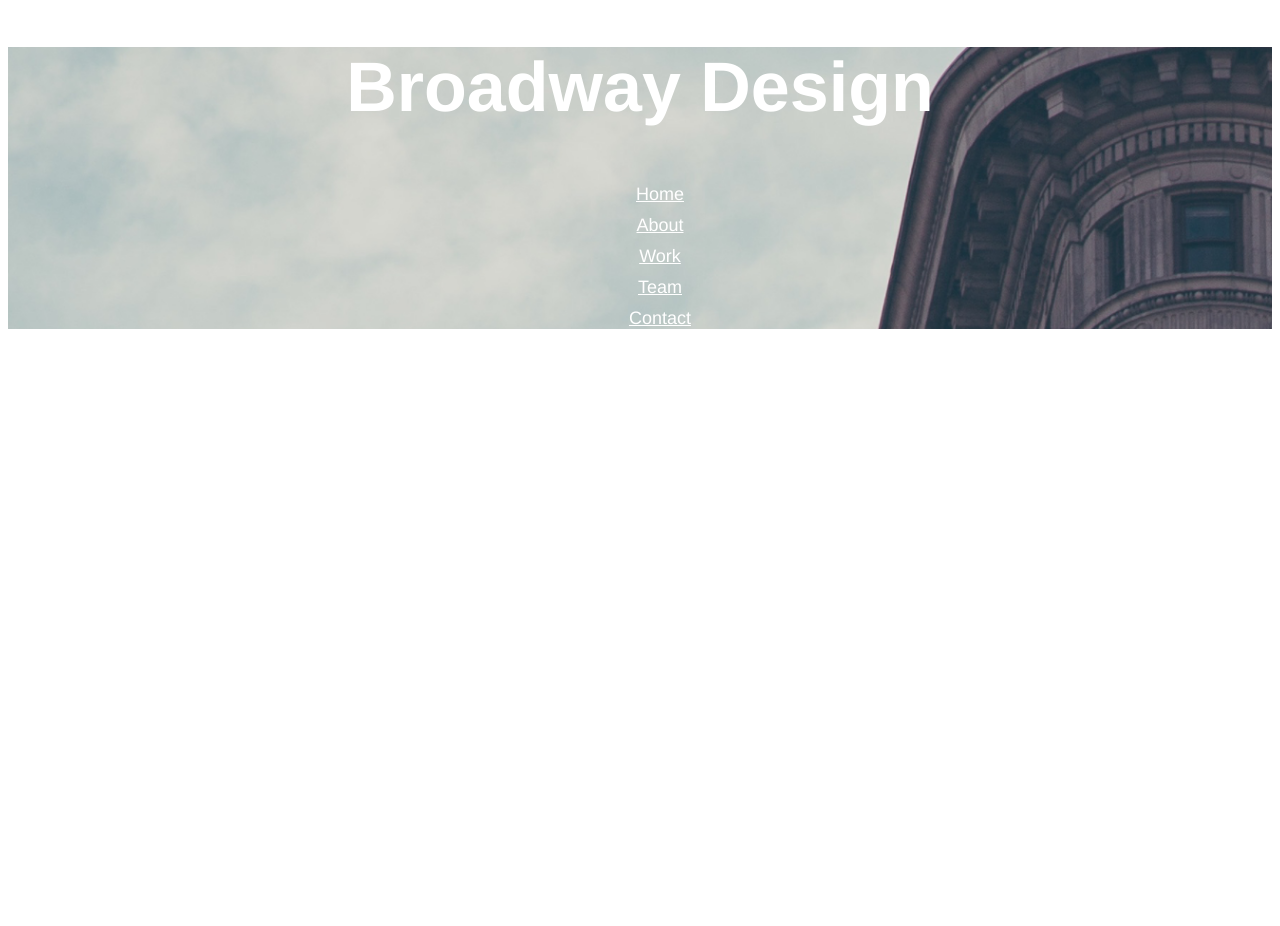
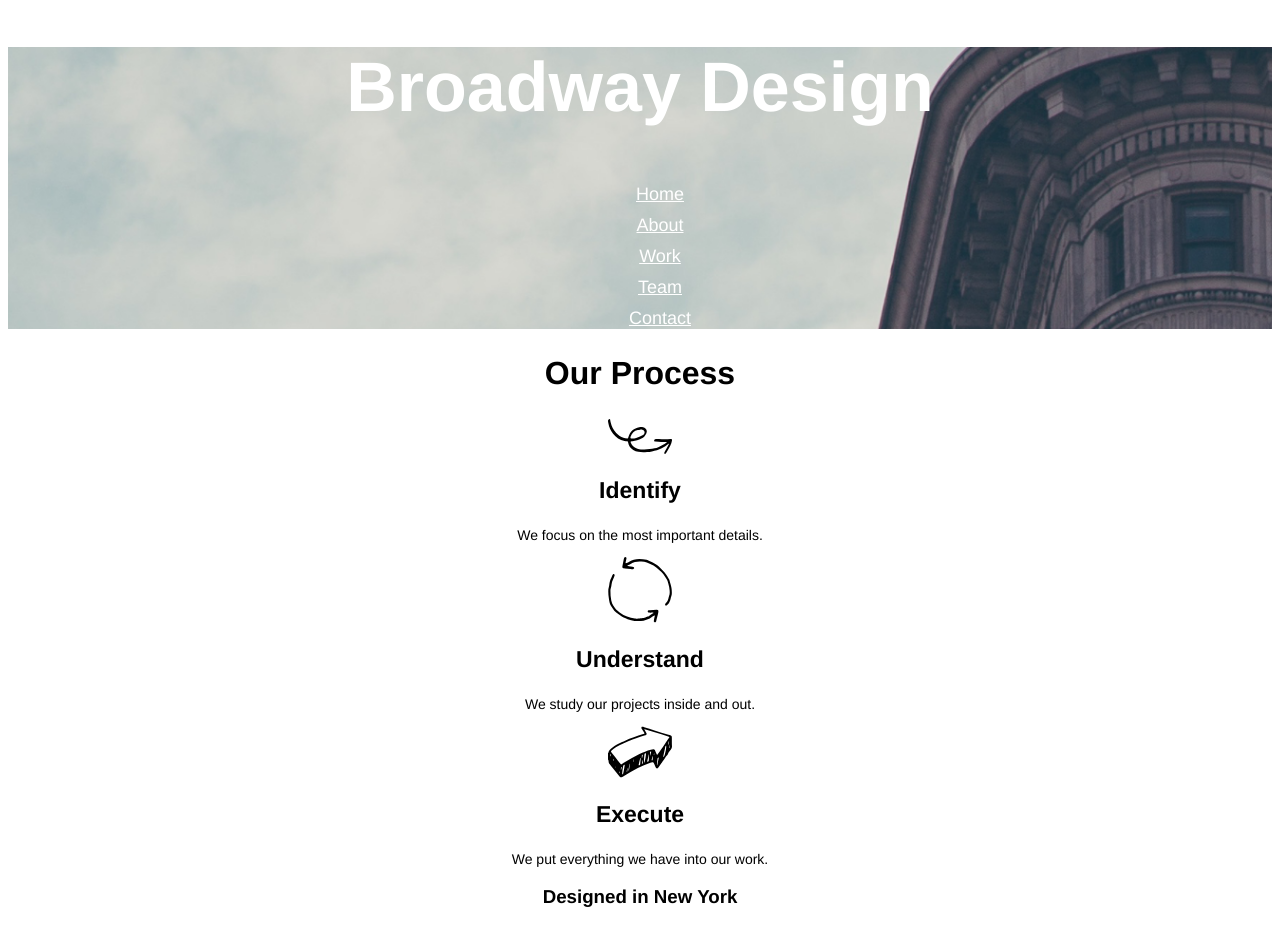
Before and after one commit to VSudowoodo/broadway, a plain HTML site: page index.html in a window 1280 px wide. Before the commit the page ends 800 px from the top, so only its background shows below. Drawn offline with Linux system fonts and the light colour scheme.

Commit message:
Include main section.

```diff
--- a/index.html
+++ b/index.html
@@ -21,5 +21,22 @@
         </ul>
       </nav>
     </div>
+    <!-- Main Section -->
+    <div id="process">
+      <h2>Our Process</h2>
+      <img src="./resources/images/identify.svg" alt="Identify">
+      <h3>Identify</h3>
+      <p>We focus on the most important details.</p>
+      <img src="./resources/images/understand.svg" alt="Understand">
+      <h3>Understand</h3>
+      <p>We study our projects inside and out.</p>
+      <img src="./resources/images/execute.svg" alt="Execute">
+      <h3>Execute</h3>
+      <p>We put everything we have into our work.</p>
+    </div>
+    <!-- Sub Section -->
+    <div id="info">
+      <h3>Designed in New York</h3>
+    </div>
   </body>
 </html>
--- a/resources/css/style.css
+++ b/resources/css/style.css
@@ -2,16 +2,6 @@ body {
   background-color: #fff;
   font-family: Helvetica;
   text-align: center;
-}
-
-h1 {
-  font-size: 70px;
-  font-weight: bold;
-  color: #fff;
-}
-
-h2 {
-
 }
 
 ul.nav-links {
@@ -27,7 +17,37 @@ ul.nav-links li a {
   color: #fff;
 }
 
+img {
+  display: block;
+  max-width: 100%;
+  margin:auto;
+}
+
 #header {
   background-image: url("../images/the-flatiron-building.png");
   background-size: cover;
 }
+
+#header h1 {
+  font-size: 70px;
+  font-weight: bold;
+  color: #fff;
+}
+
+#process {
+  color: #000;
+}
+
+#process h2 {
+  font-size: 32px;
+  font-weight: bold;
+}
+
+#process h3 {
+  font-size: 23px;
+  font-weight: bold;
+}
+
+#process p {
+  font-size: 14px;
+}
```
